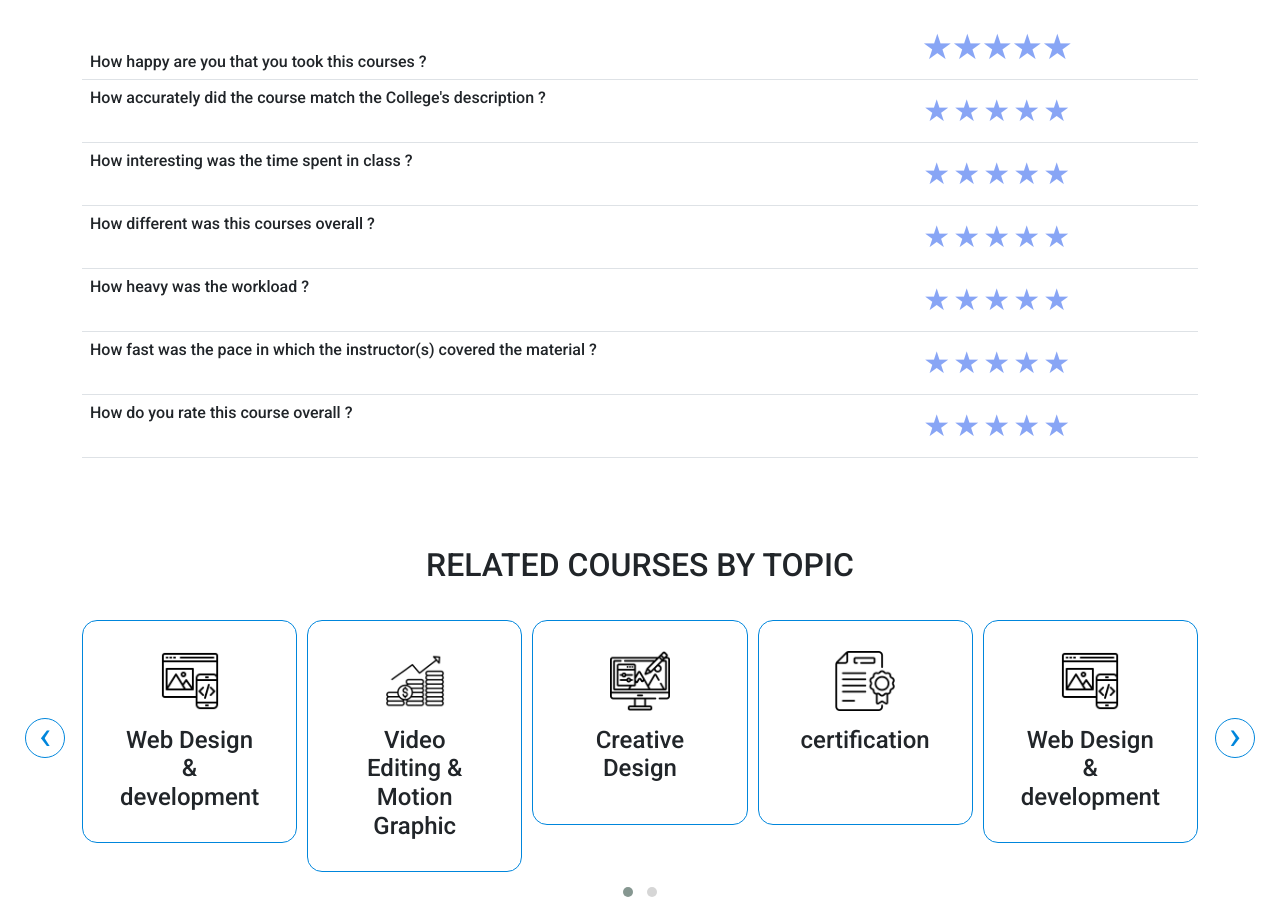
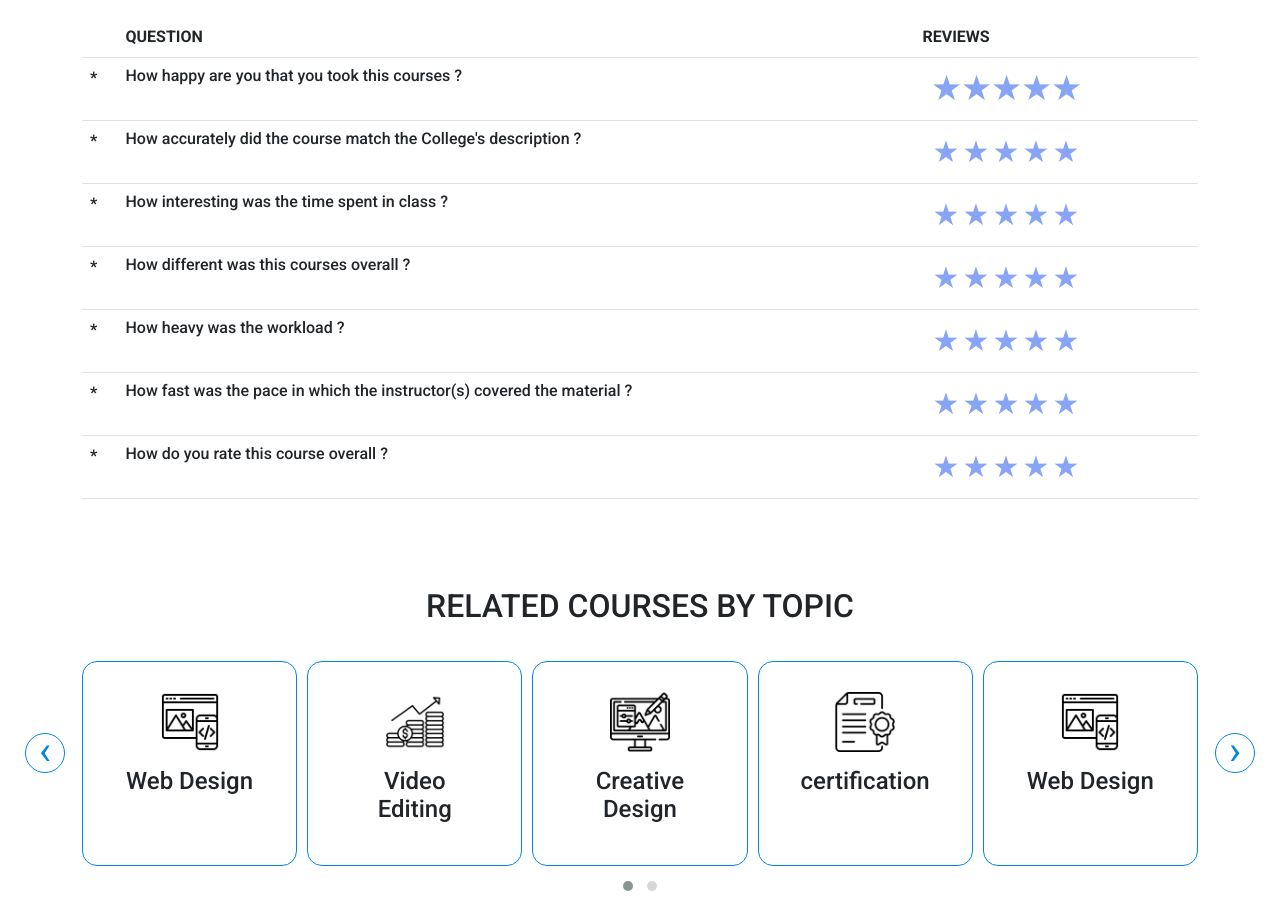
Before and after one commit to Sultana4218/TrainingPundit-main, a plain HTML site: page courses-details.html in a window 1280 px wide. Shown: the part 3240-4145 px from the top of the page. Drawn offline with nearby package versions, Linux system fonts and the light colour scheme.

Commit message:
reletad topic name change

```diff
--- a/courses-details.html
+++ b/courses-details.html
@@ -412,7 +412,7 @@
                     <div class="news-box-img">
                     </div>
                     <div class="news-box-content">
-                      <h5 class="text-center"> Name </h5>
+                      <h5> Name </h5>
                       <p>
                         COURSE MODULE
                         <p><i class="fa-solid fa-book">Introduction to Graphics Design</i></p>
@@ -604,7 +604,7 @@
       </div>
 
     </section>
-    <!-- ===== courses contant-part start ===== -->
+    <!-- ===== courses contant-part end ===== -->
     <!-- ===== courses-review-part start ===== -->
     <section class="courses-review" class="section-padding">
       <div class="container py-5">
@@ -613,6 +613,15 @@
       <table class="table table-hover">
         <thead>
           <tr>
+            <th scope="col"></th>
+            <th scope="col">QUESTION</th>
+            <th scope="col">REVIEWS</th>
+
+          </tr>
+        </thead>
+        <tbody>
+          <tr>
+            <th scope="row">*</th>
             <th scope="col"><h6>How happy are you  that you took this courses ?</h6></th>
             <th scope="col">
               <div class="rate">
@@ -629,10 +638,9 @@
               </div>
             </th>
           </tr>
-        </thead>
-        <tbody>
           <tr>
-            <td> <h6>How accurately did the course match the College's description ?</h6></td>
+            <th scope="row">*</th>
+            <td><h6>How accurately did the course match the College's description ?</h6></td>
             <td>
               <div class="rate">
                 <input type="radio" id="star5" name="rate" value="5" />
@@ -649,6 +657,7 @@
             </td>
           </tr>
           <tr>
+            <th scope="row">*</th>
             <td> <h6>How interesting was the time spent in class ?</h6></td>
             <td>
               <div class="rate">
@@ -666,6 +675,7 @@
             </td>
           </tr>
           <tr>
+            <th scope="row">*</th>
             <td> <h6>How different was this courses overall ?</h6></td>
             <td>
               <div class="rate">
@@ -683,6 +693,7 @@
             </td>
           </tr>
           <tr>
+            <th scope="row">*</th>
             <td><h6>How heavy was the workload ?</h6></td>
             <td>
               <div class="rate">
@@ -700,6 +711,7 @@
             </td>
           </tr>
           <tr>
+            <th scope="row">*</th>
             <td><h6>How fast was the pace in which the instructor(s) covered the material ?</h6></td>
             <td>
               <div class="rate">
@@ -717,6 +729,7 @@
             </td>
           </tr>
           <tr>
+            <th scope="row">*</th>
             <td><h6>How do you rate this course overall ?</h6></td>
             <td>
               <div class="rate">
@@ -758,7 +771,7 @@
                   />
                 </div>
                 <div class="goal-item-content">
-                  <div>Web Design & development</div>
+                  <div>Web Design</div>
                 </div>
               </div>
             </div>
@@ -774,7 +787,7 @@
                   />
                 </div>
                 <div class="goal-item-content">
-                  <div>Video Editing & Motion Graphic</div>
+                  <div>Video Editing</div>
                 </div>
               </div>
             </div>
@@ -822,7 +835,7 @@
                   />
                 </div>
                 <div class="goal-item-content">
-                  <div>Web Design & development</div>
+                  <div>Web Design</div>
                 </div>
               </div>
             </div>
@@ -838,7 +851,7 @@
                   />
                 </div>
                 <div class="goal-item-content">
-                  <div>Video Editing & Motion Graphic</div>
+                  <div>Video Editing</div>
                 </div>
               </div>
             </div>
@@ -880,7 +893,7 @@
       </div>
     </section>
     <!-- ===== releted courses-part end ===== -->
-    <!-- ===== related trainer-part ===== -->
+    <!-- ===== related trainer-part start ===== -->
     <section id="releted-trainer section-padding">
       <div class="container">
         <div class="text-center py-5">
@@ -957,7 +970,7 @@
 </div>
       </div>
     </section>
-
+    <!-- ===== related trainer-part end ===== -->
     <!-- ===== footer-part start ===== -->
     <footer id="footer_part" class="section-padding">
       <div class="container">
```
